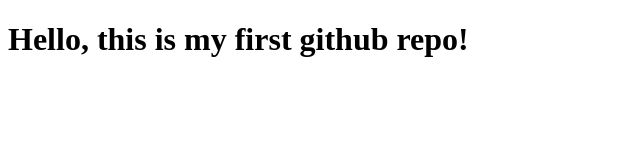
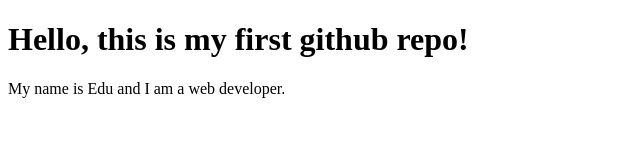
Before and after one commit to egomezcoll/myfirstGHproject, a plain HTML site: page index.html in a window 1280 px wide. Shown: the whole page, without its empty margins (0-640 px from the left). Drawn offline with Linux system fonts and the light colour scheme.

Commit message:
new paragraph

```diff
--- a/index.html
+++ b/index.html
@@ -5,5 +5,6 @@
     </head>
     <body>
         <h1>Hello, this is my first github repo!</h1>
+        <p>My name is Edu and I am a web developer.</p>
     </body>
 </html>
```
